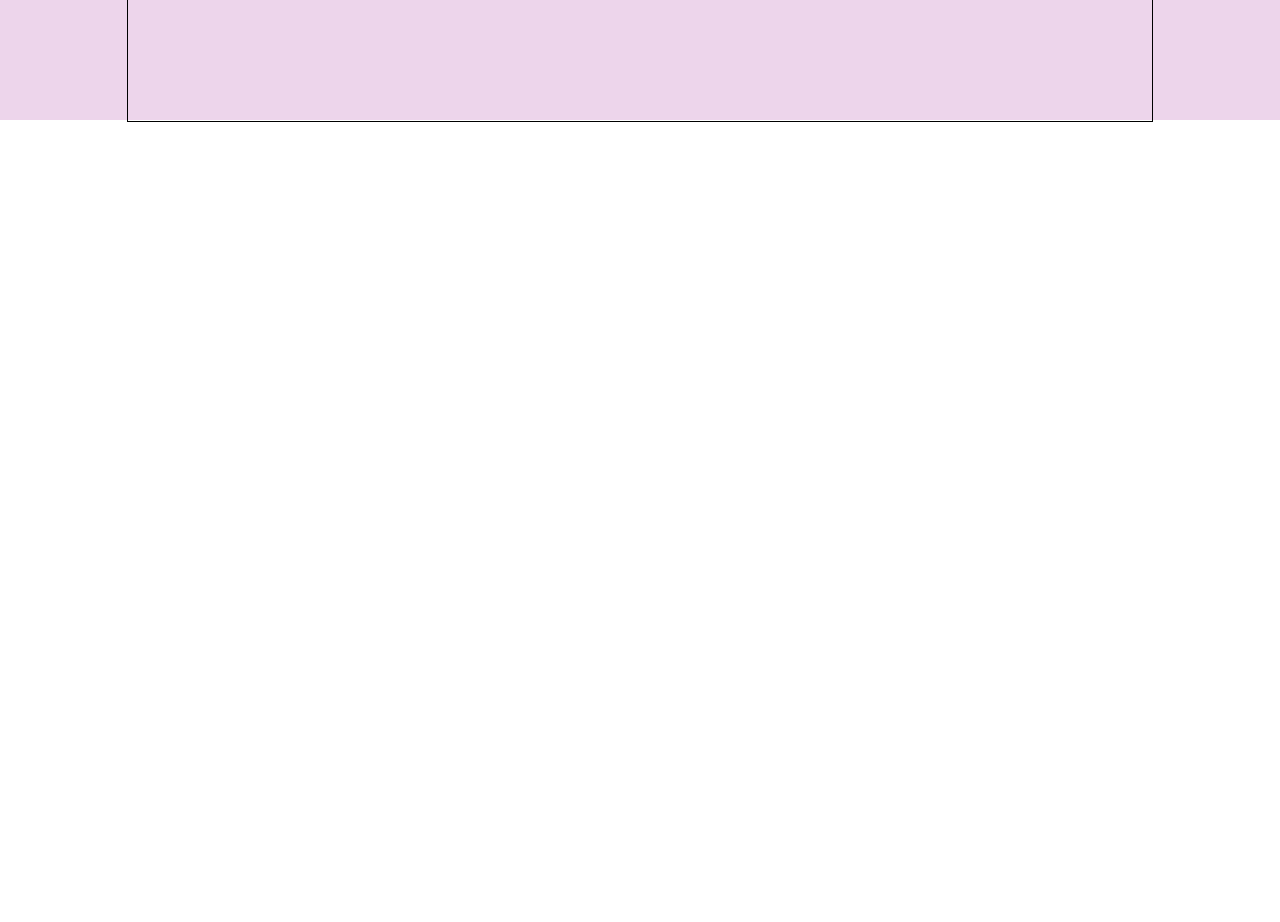
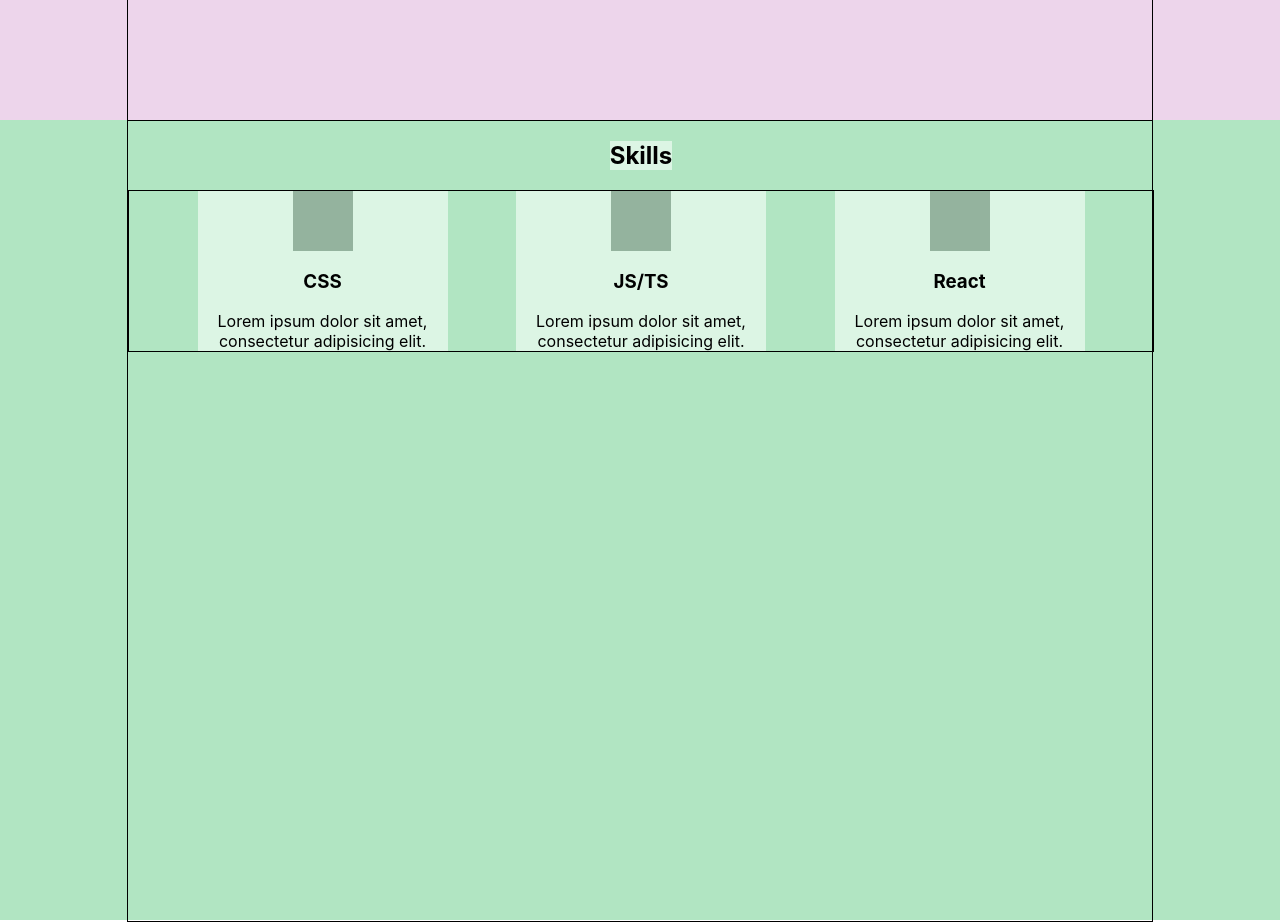
Before and after one commit to e-doschechnikova/Portfolio, a React (Create React App) app: page / in a window 1280 px wide. Shown: the part 760-1682 px from the top of the page. Before the commit the page ends 882 px from the top, so only its background shows below. Built offline with nearby package versions, Linux system fonts and the light colour scheme.

Commit message:
add container, skills, skill and fix main

```diff
--- a/src/App.tsx
+++ b/src/App.tsx
@@ -2,12 +2,14 @@
 import './App.css';
 import {Header} from "./Header/Header";
 import {Main} from "./Main/Main";
+import {Skills} from "./Skills/Skills";
 
 function App() {
     return (
         <div className="App">
             <Header/>
             <Main/>
+            <Skills/>
         </div>
     );
 }
--- /dev/null
+++ b/src/Common/Styles/Container.module.css
@@ -0,0 +1,10 @@
+.container {
+    border: 1px solid;
+    height: 100%;
+    width: 80%;
+    margin: 0 auto;
+    display: flex;
+    align-items: center;
+    justify-content: space-between;
+    flex-wrap: wrap;
+}
--- a/src/Main/Main.module.css
+++ b/src/Main/Main.module.css
@@ -1,16 +1,6 @@
 .mainBlock {
     height: 100vh;
     background-color: #edd5eb;
-}
-
-.container {
-    border: 1px solid;
-    height: 100%;
-    width: 80%;
-    margin: 0 auto;
-    display: flex;
-    align-items: center;
-    justify-content: space-between;
 }
 
 .text {
--- a/src/Main/Main.tsx
+++ b/src/Main/Main.tsx
@@ -1,10 +1,11 @@
-import React from 'react';
+import React from "react";
 import style from "./Main.module.css"
+import styleContainer from "../Common/Styles/Container.module.css"
 
 export const Main = () => {
     return (
         <div className={style.mainBlock}>
-            <div className={style.container}>
+            <div className={styleContainer.container}>
                 <div className={style.text}>
                     <span> Hi There</span>
                     <h1>I am Evgeniia Doschechnikova</h1>
--- /dev/null
+++ b/src/Skills/Skill/Skill.module.css
@@ -0,0 +1,17 @@
+.skill {
+    width: 250px;
+    background-color: #dcf5e4;
+    display: flex;
+    flex-direction: column;
+    align-items: center;
+    text-align: center;
+}
+
+.icon {
+    height: 60px;
+    width: 60px;
+    background-color: #94b39e;
+}
+
+.description {
+}
--- /dev/null
+++ b/src/Skills/Skill/Skill.tsx
@@ -0,0 +1,17 @@
+import React from 'react';
+import style from "./Skill.module.css"
+
+type SkillPropsType = {
+    title: string,
+    description: string
+}
+
+export const Skill = (props: SkillPropsType) => {
+    return (
+        <div className={style.skill}>
+            <div className={style.icon}></div>
+            <h3>{props.title}</h3>
+            <span className={style.description}>{props.description}</span>
+        </div>
+    );
+};
--- /dev/null
+++ b/src/Skills/Skills.module.css
@@ -0,0 +1,22 @@
+.skillsBlock {
+    height: 100vh;
+    background-color: #b1e5c2;
+}
+
+.skillsContainer {
+    align-items: center;
+    flex-direction: column;
+    justify-content: flex-start;
+}
+
+.title {
+    background-color: #dcf5e4;
+}
+
+.skills {
+    border: 1px solid;
+    width: 100%;
+    display: flex;
+    justify-content: space-evenly;
+    flex-wrap: wrap;
+}
--- /dev/null
+++ b/src/Skills/Skills.tsx
@@ -0,0 +1,20 @@
+import React from "react";
+import style from "./Skills.module.css"
+import styleContainer from "../Common/Styles/Container.module.css"
+import {Skill} from "./Skill/Skill";
+
+export const Skills = () => {
+    return (
+        <div className={style.skillsBlock}>
+            <div className={`${styleContainer.container} ${style.skillsContainer}`}>
+                <h2 className={style.title}>Skills</h2>
+                <div className={style.skills}>
+                    <Skill title={"CSS"} description={"Lorem ipsum dolor sit amet, consectetur adipisicing elit."}/>
+                    <Skill title={"JS/TS"} description={"Lorem ipsum dolor sit amet, consectetur adipisicing elit."}/>
+                    <Skill title={"React"} description={"Lorem ipsum dolor sit amet, consectetur adipisicing elit."}/>
+
+                </div>
+            </div>
+        </div>
+    );
+};
```
